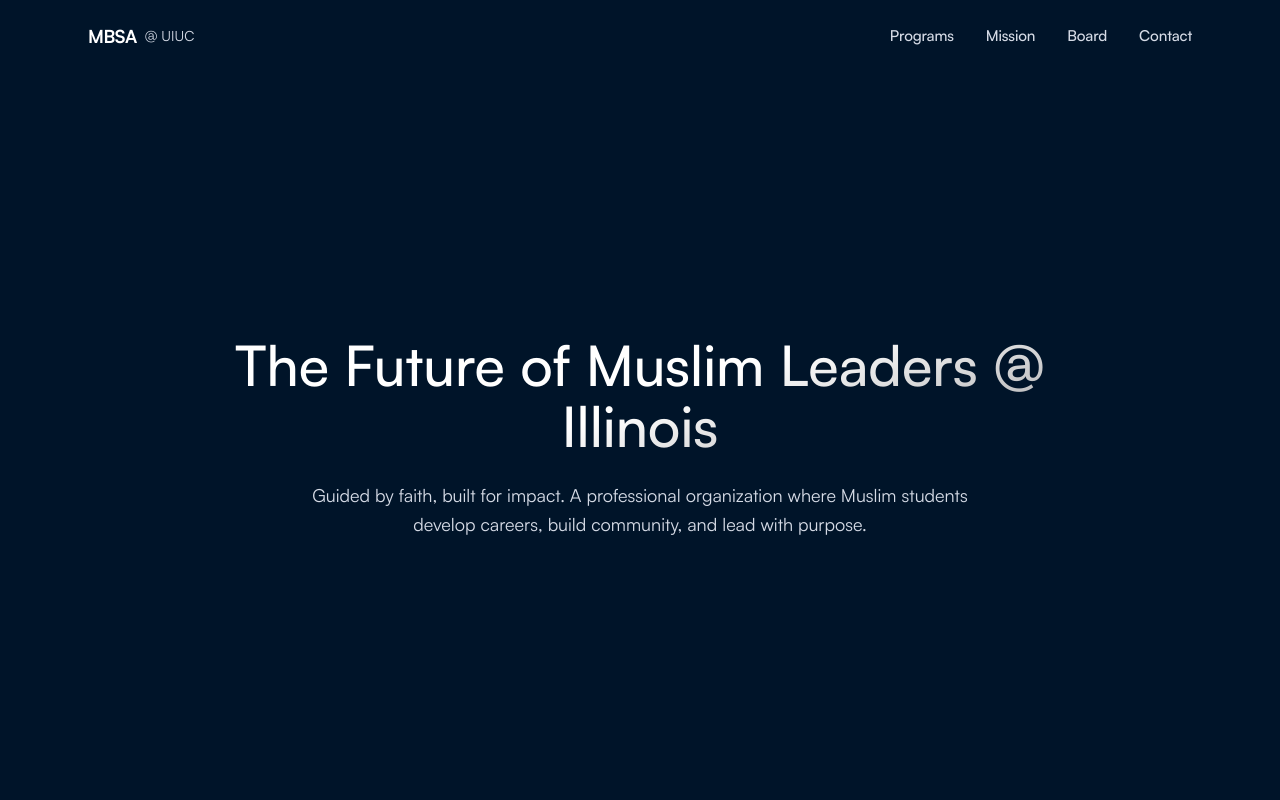
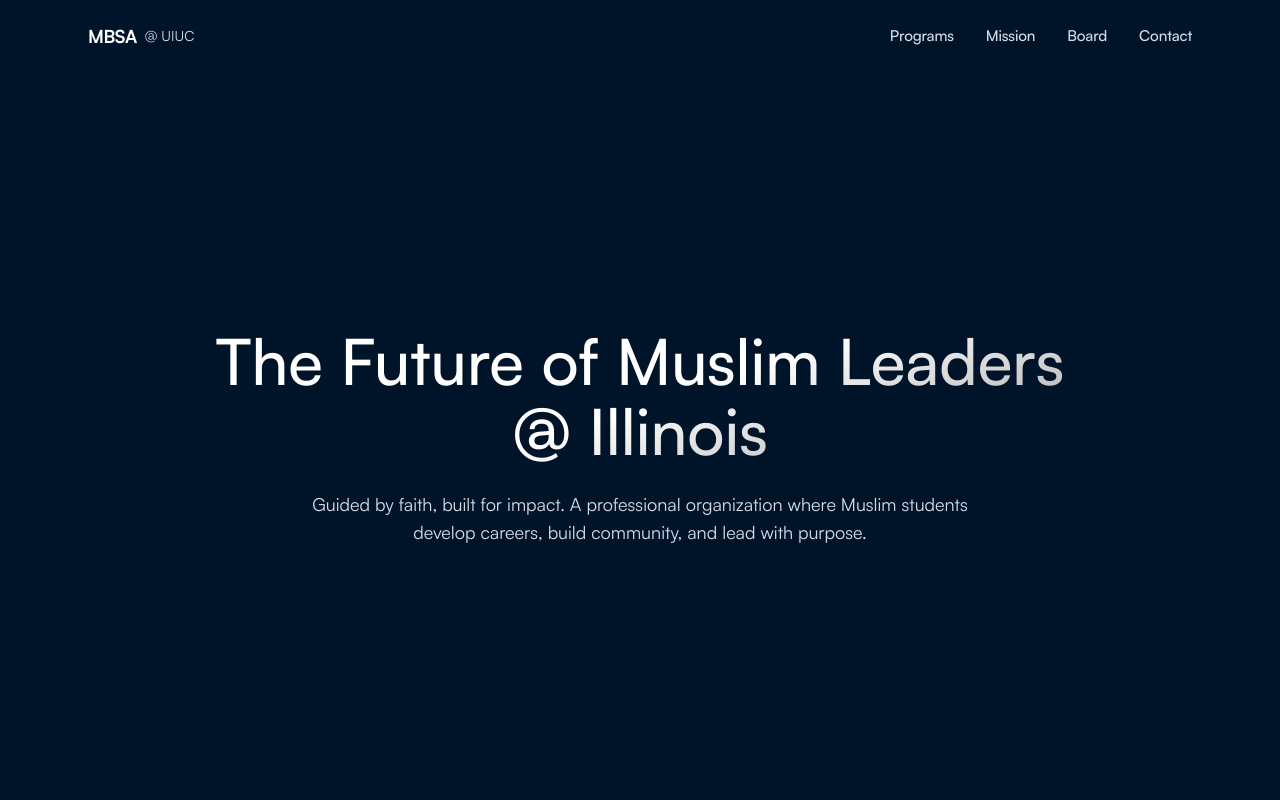
Before and after one commit to fsiddiqui4320/mbsa-uiuc, a Next.js app: page / in a window 1280 px wide. Shown: the top 800 px of the page. Built offline with nearby package versions, Linux system fonts and the light colour scheme.

Commit message:
Larger hero heading, self-hosted fonts

```diff
--- a/src/components/Hero.tsx
+++ b/src/components/Hero.tsx
@@ -8,7 +8,7 @@ export default function Hero() {
     <section className="section-dark relative min-h-screen flex items-center justify-center px-6 lg:px-12 pt-[72px]">
       <div className="max-w-[1200px] w-full mx-auto text-center">
         <ScrollReveal>
-          <h1 className="text-[40px] leading-[1.1em] sm:text-[50px] md:text-[56px] font-medium gradient-text mb-6 max-w-4xl mx-auto">
+          <h1 className="text-[44px] leading-[1.1em] sm:text-[54px] md:text-[64px] font-medium gradient-text mb-6 max-w-4xl mx-auto">
             The Future of Muslim Leaders @ Illinois
           </h1>
         </ScrollReveal>
```
